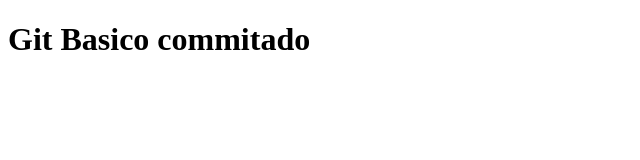
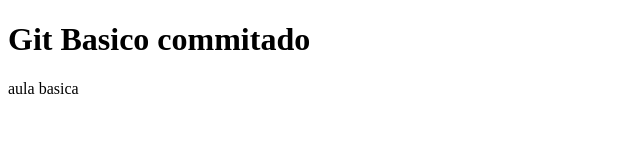
Before and after one commit to FernandoGuedesGomes/git-basico, a plain HTML site: page index.html in a window 1280 px wide. Shown: the full height of the page, 0-640 px from the left. Drawn offline with Linux system fonts and the light colour scheme.

Commit message:
new line in index

```diff
--- a/index.html
+++ b/index.html
@@ -7,5 +7,6 @@
 </head>
 <body>
     <h1>Git Basico commitado</h1>
+    <p>aula basica</p>
 </body>
 </html>
```
